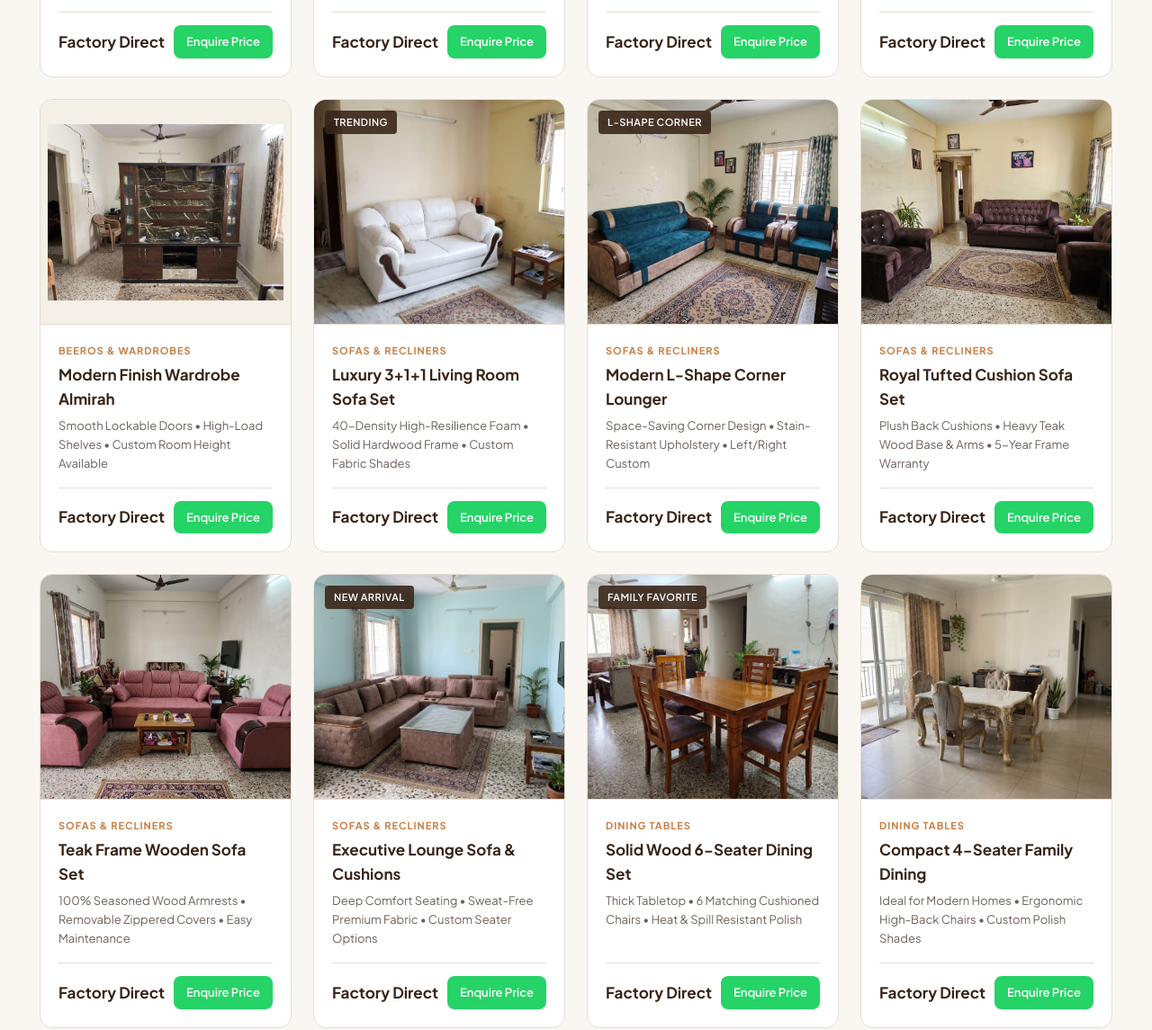
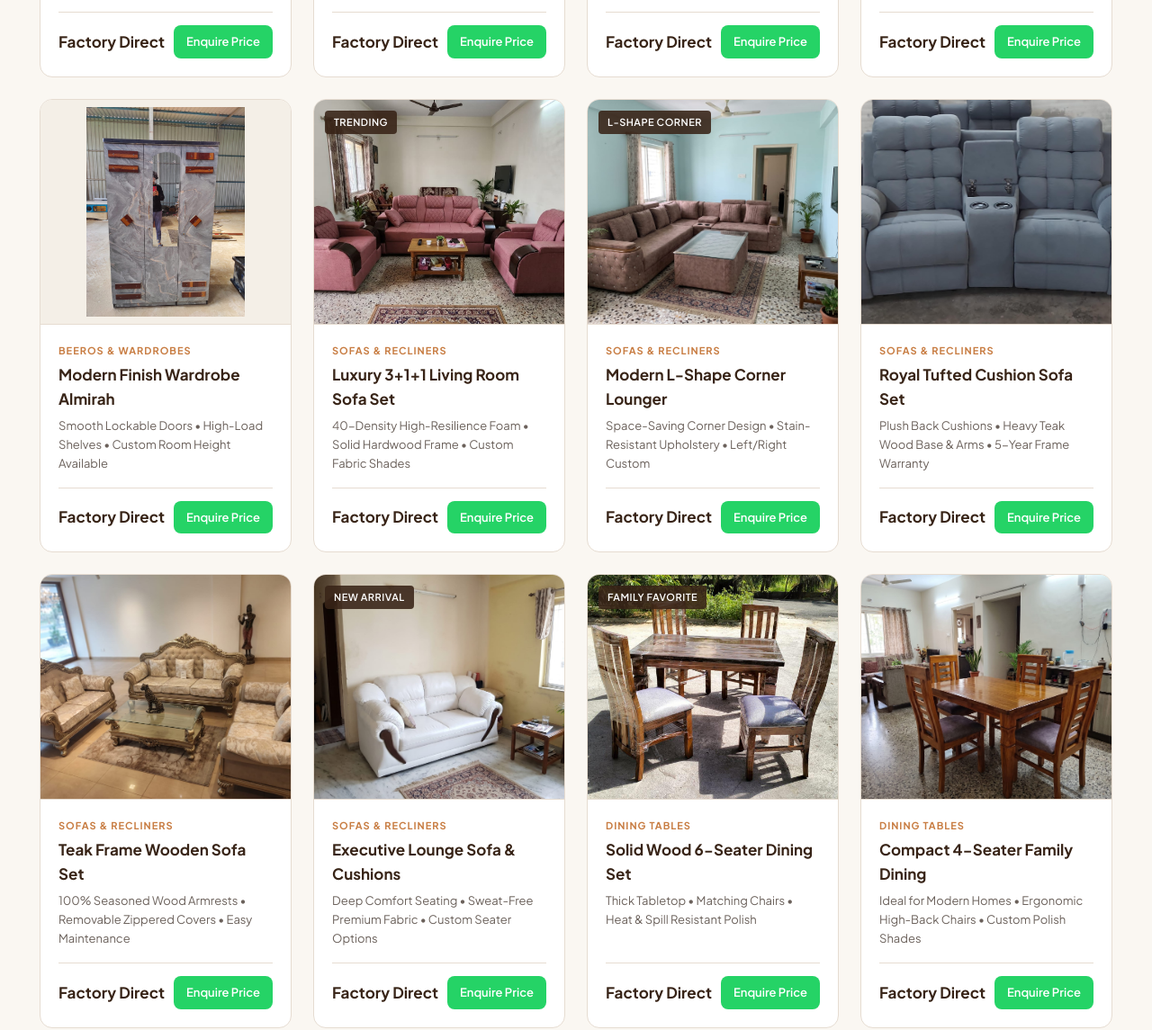
Before and after one commit to Irfan-ctrl-coder/ALFA, a plain HTML site: page index.html in a window 1280 px wide. Shown: the part 3253-4398 px from the top of the page at 90% size. Drawn offline with nearby package versions, Linux system fonts and the light colour scheme.

Commit message:
the swap

```diff
--- a/index.html
+++ b/index.html
@@ -1276,7 +1276,7 @@
 
         <div class="product-card" data-category="beds">
           <div class="product-thumb">
-            <img src="images/products/bed4.jpg" alt="Alfa Classic Family Cot" />
+            <img src="images/products/Teak-Bed.jpeg" alt="Alfa Classic Family Cot" />
           </div>
           <div class="product-info">
             <span class="product-category-tag">Beds & Cots</span>
@@ -1349,7 +1349,7 @@
         <div class="product-card" data-category="almirahs">
           <div class="product-thumb contain-fit">
             <span class="product-badge">Best Seller</span>
-            <img src="images/products/almiraah1.jpg" alt="Alfa Designer Almirah 1" />
+            <img src="images/products/almiraah-2.jpeg" alt="Alfa Designer Almirah 1" />
           </div>
           <div class="product-info">
             <span class="product-category-tag">Beeros & Wardrobes</span>
@@ -1366,7 +1366,7 @@
 
         <div class="product-card" data-category="almirahs">
           <div class="product-thumb contain-fit">
-            <img src="images/products/almiraah2.jpg" alt="Alfa Designer Almirah 2" />
+            <img src="images/products/Almiraah-1.jpeg" alt="Alfa Designer Almirah 2" />
           </div>
           <div class="product-info">
             <span class="product-category-tag">Beeros & Wardrobes</span>
@@ -1385,7 +1385,7 @@
         <div class="product-card" data-category="sofas">
           <div class="product-thumb">
             <span class="product-badge">Trending</span>
-            <img src="images/products/sofa1.jpg" alt="Alfa Luxury Sofa 1" />
+            <img src="images/products/sofa4.jpg" alt="Alfa Luxury Sofa 1" />
           </div>
           <div class="product-info">
             <span class="product-category-tag">Sofas & Recliners</span>
@@ -1403,7 +1403,7 @@
         <div class="product-card" data-category="sofas">
           <div class="product-thumb">
             <span class="product-badge">L-Shape Corner</span>
-            <img src="images/products/sofa2.jpg" alt="Alfa L-Shape Sofa 2" />
+            <img src="images/products/Lshape.jpeg" alt="Alfa L-Shape Sofa 2" />
           </div>
           <div class="product-info">
             <span class="product-category-tag">Sofas & Recliners</span>
@@ -1420,7 +1420,7 @@
 
         <div class="product-card" data-category="sofas">
           <div class="product-thumb">
-            <img src="images/products/sofa3.jpg" alt="Alfa Designer Sofa 3" />
+            <img src="images/products/Cushon-Sofa.jpeg" alt="Alfa Designer Sofa 3" />
           </div>
           <div class="product-info">
             <span class="product-category-tag">Sofas & Recliners</span>
@@ -1437,7 +1437,7 @@
 
         <div class="product-card" data-category="sofas">
           <div class="product-thumb">
-            <img src="images/products/sofa4.jpg" alt="Alfa Wooden Arm Sofa 4" />
+            <img src="images/products/Teak-Sofa.jpeg" alt="Alfa Wooden Arm Sofa 4" />
           </div>
           <div class="product-info">
             <span class="product-category-tag">Sofas & Recliners</span>
@@ -1455,7 +1455,7 @@
         <div class="product-card" data-category="sofas">
           <div class="product-thumb">
             <span class="product-badge">New Arrival</span>
-            <img src="images/products/sofa5.jpg" alt="Alfa Premium Sofa 5" />
+            <img src="images/products/sofa1.jpg" alt="Alfa Premium Sofa 5" />
           </div>
           <div class="product-info">
             <span class="product-category-tag">Sofas & Recliners</span>
@@ -1474,12 +1474,12 @@
         <div class="product-card" data-category="dining">
           <div class="product-thumb">
             <span class="product-badge">Family Favorite</span>
-            <img src="images/products/dinningtable1.jpg" alt="Alfa Dining Table 1" />
+            <img src="images/products/diningtable3.jpg" alt="Alfa Dining Table 1" />
           </div>
           <div class="product-info">
             <span class="product-category-tag">Dining Tables</span>
             <h4 class="product-title">Solid Wood 6-Seater Dining Set</h4>
-            <p class="product-specs">Thick Tabletop • 6 Matching Cushioned Chairs • Heat & Spill Resistant Polish</p>
+            <p class="product-specs">Thick Tabletop •  Matching  Chairs • Heat & Spill Resistant Polish</p>
             <div class="product-footer">
               <span class="product-price">Factory Direct</span>
               <a href="#" class="btn-wa-card" onclick="sendWhatsAppEnquiry('Solid Wood 6-Seater Dining Set (Model 1)', 'ALFA-DIN-01')">
@@ -1491,7 +1491,7 @@
 
         <div class="product-card" data-category="dining">
           <div class="product-thumb">
-            <img src="images/products/dinngtable2.jpg" alt="Alfa Dining Table 2" />
+            <img src="images/products/4seaterdining table.jpeg" alt="Alfa Dining Table 2" />
           </div>
           <div class="product-info">
             <span class="product-category-tag">Dining Tables</span>
@@ -1508,7 +1508,7 @@
 
         <div class="product-card" data-category="dining">
           <div class="product-thumb">
-            <img src="images/products/diningtable3.jpg" alt="Alfa Dining Table 3" />
+            <img src="images/products/dinngtable2.jpg" alt="Alfa Dining Table 3" />
           </div>
           <div class="product-info">
             <span class="product-category-tag">Dining Tables</span>
@@ -1544,7 +1544,7 @@
         <div class="product-card" data-category="interiors">
           <div class="product-thumb">
             <span class="product-badge">Custom Turnkey</span>
-            <img src="https://images.unsplash.com/photo-1600585154340-be6161a56a0c?auto=format&fit=crop&w=600&q=80" alt="Modular Home Interiors" />
+            <img src="images/products/almiraah1.jpg" alt="Modular Home Interiors" />
           </div>
           <div class="product-info">
             <span class="product-category-tag">Home Interiors</span>
```
Also changed, not shown: images/products/4seaterdining table.jpeg (added), images/products/Almiraah-1.jpeg (added), images/products/Cushon-Sofa.jpeg (added), images/products/Lshape.jpeg (added), images/products/Teak-Bed.jpeg (added), images/products/Teak-Sofa.jpeg (added), images/products/almiraah-2.jpeg (added).
